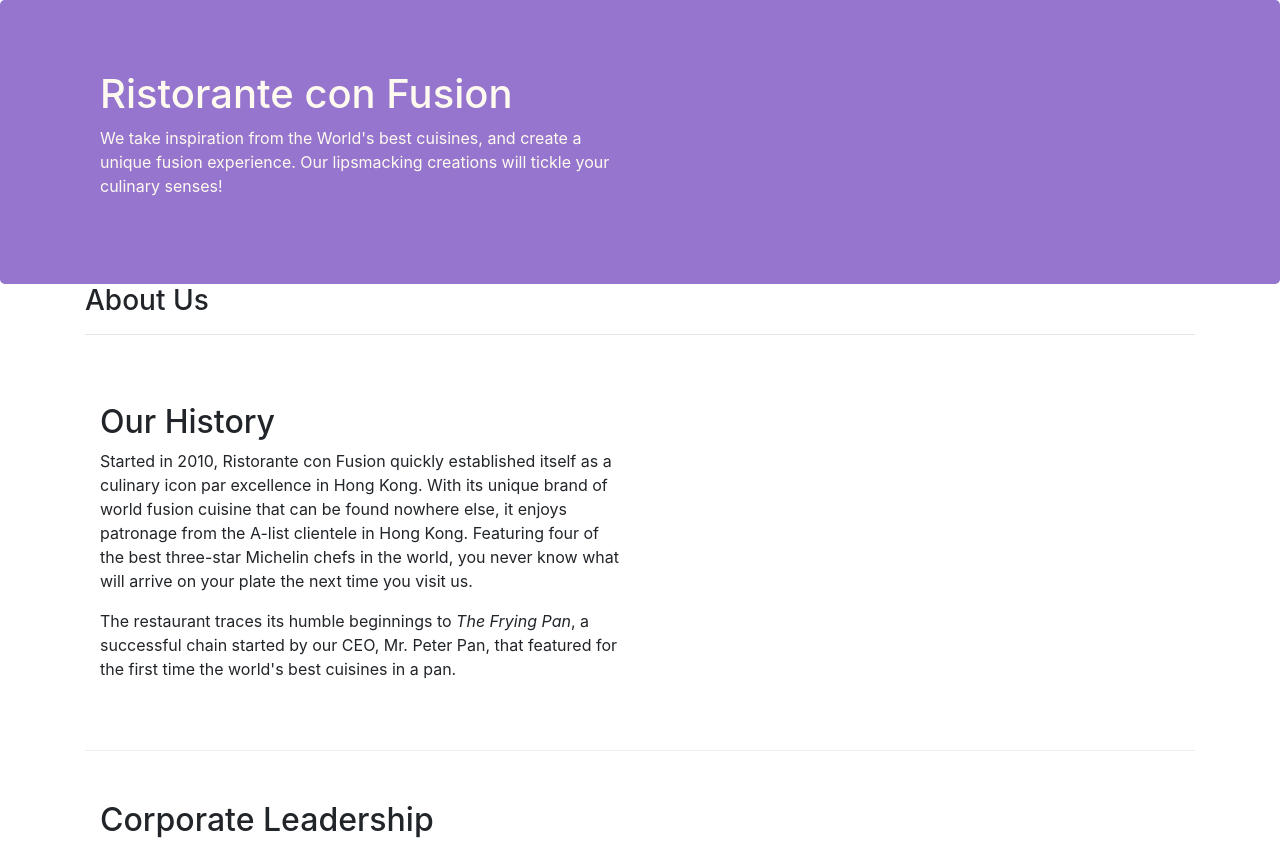
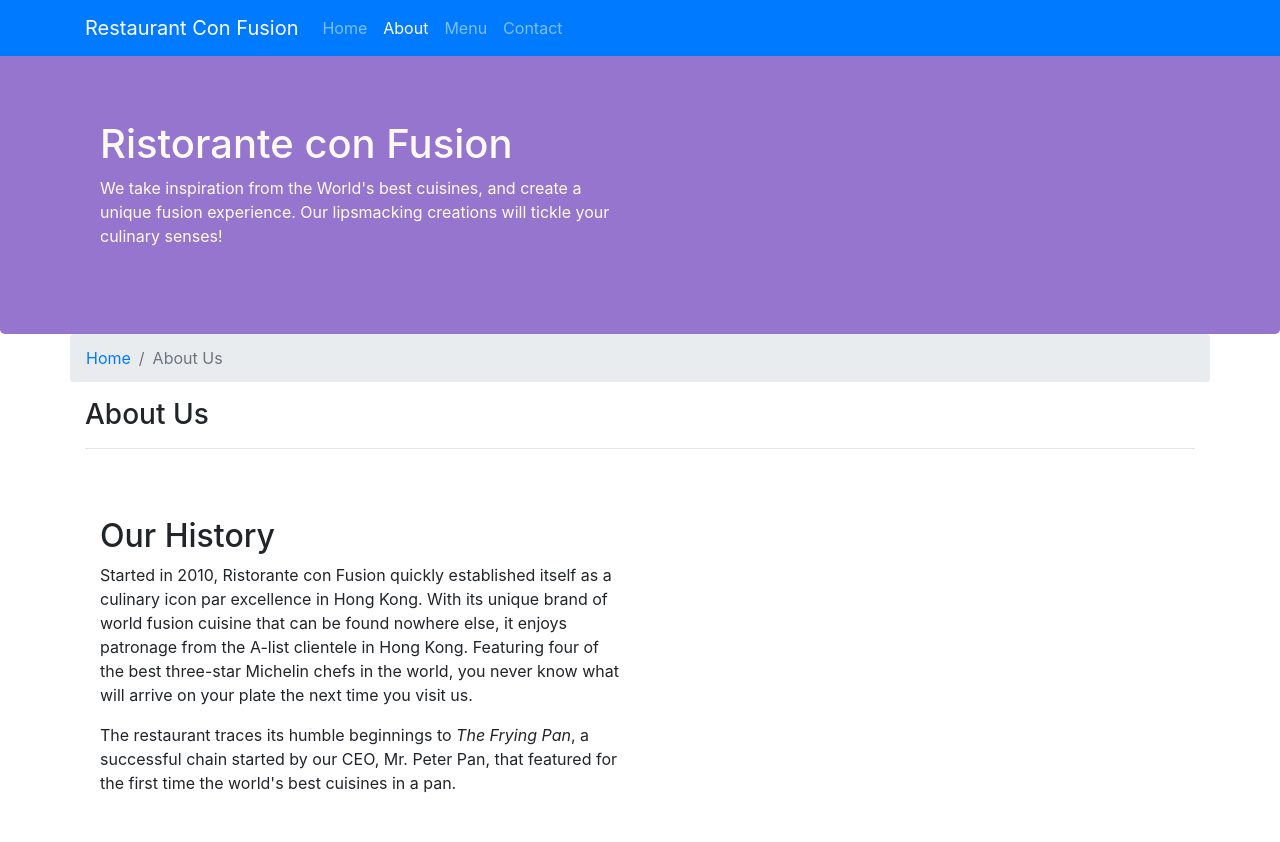
Before and after one commit to devreagi/bootstrap4-coursera, a website: page aboutus.html in a window 1280 px wide. Shown: the top 842 px of the page. Drawn offline with nearby package versions, Linux system fonts and the light colour scheme.

Commit message:
navbar and breadcumbs

```diff
--- a/aboutus.html
+++ b/aboutus.html
@@ -18,6 +18,35 @@
   </head>
 
   <body>
+    <nav
+      aria-label="nav bar"
+      class="navbar navbar-dark navbar-expand-sm bg-primary fixed-top"
+    >
+      <nav aria-label="contenedor del nav bar" class="container">
+        <button
+          class="navbar-toggler"
+          type="button"
+          data-toggle="collapse"
+          data-target="#Navbar"
+        >
+          <span class="navbar-toggler-icon"></span>
+        </button>
+        <a class="navbar-brand" href="#">Restaurant Con Fusion</a>
+        <div class="collapse navbar-collapse" id="Navbar">
+          <ul class="navbar-nav mr-auto">
+            <li class="nav-item">
+              <a class="nav-link" href="./index.html">Home</a>
+            </li>
+            <li class="nav-item active">
+              <a class="nav-link" href="#">About</a>
+            </li>
+            <li class="nav-item"><a class="nav-link" href="#">Menu</a></li>
+            <li class="nav-item"><a class="nav-link" href="#">Contact</a></li>
+          </ul>
+        </div>
+      </nav>
+    </nav>
+
     <header class="jumbotron">
       <div class="container">
         <div class="row row-header">
@@ -36,6 +65,10 @@
 
     <div class="container">
       <div class="row">
+        <ol class="col-12 breadcrumb">
+          <li class="breadcrumb-item"><a href="./index.html">Home</a></li>
+          <li class="breadcrumb-item active">About Us</li>
+        </ol>
         <div class="col-12 col-sm col-md">
           <h3>About Us</h3>
           <hr />
@@ -118,7 +151,7 @@
           <div class="col-4 offset-1 col-sm-2">
             <h5>Links</h5>
             <ul class="list-unstyled">
-              <li><a href="#">Home</a></li>
+              <li><a href="./index.html">Home</a></li>
               <li><a href="#">About</a></li>
               <li><a href="#">Menu</a></li>
               <li><a href="#">Contact</a></li>
--- a/css/styles.css
+++ b/css/styles.css
@@ -28,3 +28,12 @@
   margin: 0px;
   color: #0f0f0f;
 }
+
+body{
+  padding:50px 0px 0px 0px;
+  z-index:0;
+}
+
+.navbar-dark {
+   background-color: #512DA8;
+}
```
Also changed, not shown: index.html (+31 -2 lines).
